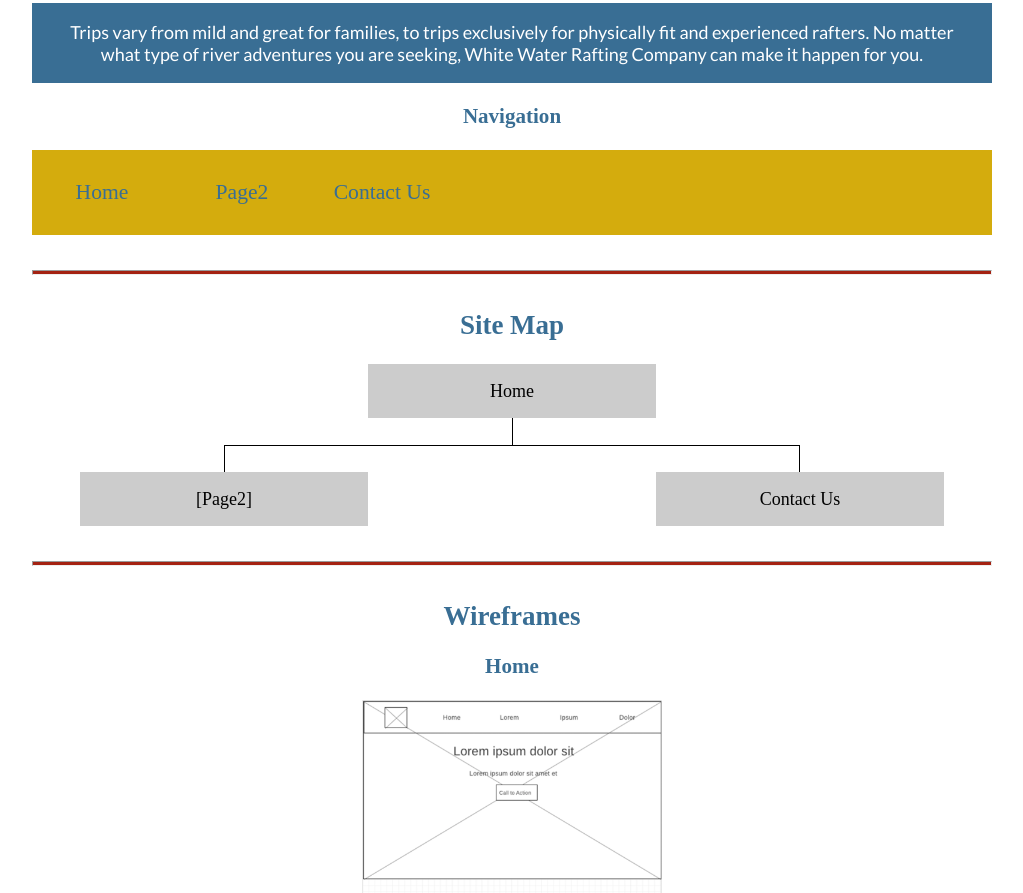
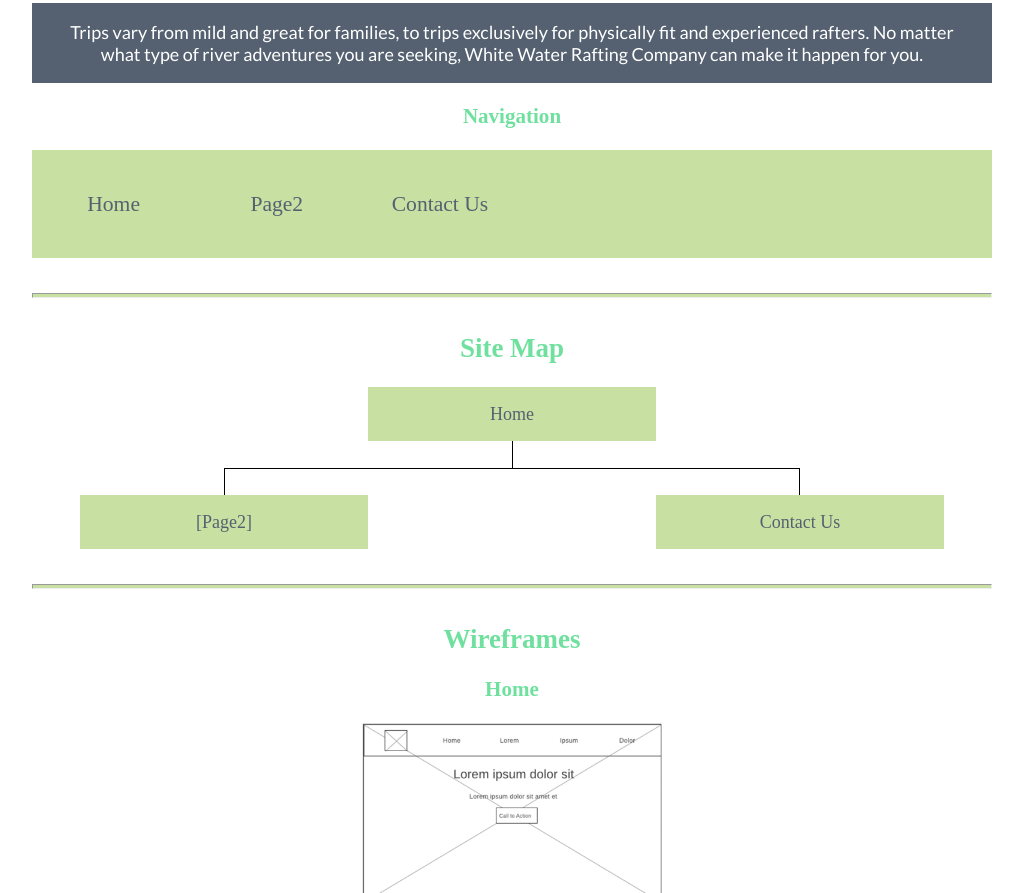
Before and after one commit to cammcdonough/wdd130, a plain HTML site: page wwr/site-plan-rafting.html in a window 1280 px wide. Shown: the part 1907-2800 px from the top of the page, without its empty margins (128-1151 px from the left). Drawn offline with Linux system fonts and the light colour scheme; a web font is replaced by a local one.

Commit message:
Update site plan

```diff
--- a/wwr/styles/site-plan-rafting.css
+++ b/wwr/styles/site-plan-rafting.css
@@ -1,34 +1,25 @@
-
-/* if you are using any Google fonts change the font names below to your fonts.
-Any spaces in your font name should be replaced with a +.
-Fonts are separated by a & */
+/* IMPORT FONTS */
 @import url('https://fonts.googleapis.com/css2?family=IM+Fell+French+Canon&family=Lato:ital,wght@0,400;0,700;1,400&display=swap');
 
 :root {
-  /* change the values below to your colors from your palette */
-  --primary-color: #396E94   ;
-  --secondary-color: #E7C24F ;
-  --accent1-color: #A42212;
-  --accent2-color: white;
+  --primary-color: #6fe09e;
+  --secondary-color: #105364;
+  --accent1-color: #c9e0a3;
+  --accent2-color: #556170;
 
-  /* change the values below to your chosen font(s) */
   --heading-font: "IM Fell French Canon";
   --paragraph-font: Lato, Helvetica, sans-serif;
 
-  /* these colors below should be chosen from among your palette colors above */
-  --headline-color-on-white: #396E94;  /* headlines on a white background */
-  --headline-color-on-color: white; /* headlines on a colored background */
-  --paragraph-color-on-white: #396E94; /* paragraph text on a white background */
-  --paragraph-color-on-color: white; /* paragraph text on a colored background */
-  --paragraph-background-color: #396E94  ;
-  --nav-link-color: #396E94;
-  --nav-background-color: #D4AC0D;
+  --headline-color-on-white: var(--primary-color);
+  --headline-color-on-color: white;
+  --paragraph-color-on-white: var(--accent2-color);
+  --paragraph-color-on-color: white;
+  --paragraph-background-color: var(--accent2-color);
+  --nav-link-color: var(--accent2-color);
+  --nav-background-color: var(--accent1-color);
   --nav-hover-link-color: white;
-  --nav-hover-background-color: #396E94;
+  --nav-hover-background-color: var(--secondary-color);
 }
-
-
-/*  Look around below...but DON'T CHANGE ANYTHING! */
 
 body {
   max-width: 960px;
@@ -37,93 +28,109 @@ body {
   font-size: 18px;
   text-align: center;
 }
+
 img {
   display: block;
   margin: 0 auto;
   max-width: 300px;
 }
+
 h1, h2, h3, h4, h5, h6 {
   font-family: var(--heading-font);
   color: var(--headline-color-on-white);
 }
+
 h2 {
   text-align: center;
 }
+
 hr {
   height: 3px;
   margin: 35px 0;
   background: var(--accent1-color);
 }
+
 header {
   padding: 1em;
   text-align: center;
   color: var(--headline-color-on-color);
   background-color: var(--paragraph-background-color);
 }
+
 header > h1, header > h2 {
   color: var(--headline-color-on-color);
 }
+
 p {
   font-family: var(--paragraph-font);
   color: var(--paragraph-color-on-white);
   padding: 1em;
 }
+
 .colors {
   width: 100%;
   min-width: 350px;
   margin: 30px auto;
   text-align: center;
 }
+
 .colors th {
   background-color: #999;
 }
-.colors td{
+
+.colors td {
   width: 25%;
   height: 3em;
 }
+
 .primary {
   background-color: var(--primary-color);
 }
+
 .secondary {
   background-color: var(--secondary-color);
 }
+
 .accent1 {
   background-color: var(--accent1-color);
 }
-.accent2{
+
+.accent2 {
   background-color: var(--accent2-color);
 }
+
 p.colored {
   background-color: var(--paragraph-background-color);
   color: var(--paragraph-color-on-color);
 }
+
 nav {
   background-color: var(--nav-background-color);
   line-height: 3em;
   text-align: center;
   font-size: 1.2em;
-}
-nav  {
   list-style-type: none;
   display: flex;
 }
+
 nav a {
-  padding:1em;
+  padding: 1em;
   min-width: 120px;
   text-decoration: none;
-  padding: 10px;
 }
+
 nav a:link, nav a:visited {
   color: var(--nav-link-color);
 }
+
 nav a:hover {
   color: var(--nav-hover-link-color);
   background-color: var(--nav-hover-background-color);
 }
+
 .sitemap {
   display: grid;
   justify-content: center;
-
   grid-template-columns: repeat(6, 15%);
   grid-template-rows: 3em 1.5em 1.5em 3em;
   grid-template-areas: ". . home home . ."
@@ -131,35 +138,53 @@ nav a:hover {
     ". left left right right ."
     "page2 page2 . . page3 page3";
 }
+
 .sitemap > div {
   text-align: center;
 }
+
 .sm-home {
   grid-area: home;
-  background-color: #ccc;
+  background-color: var(--accent1-color);
   line-height: 3em;
+  color: var(--accent2-color);
 }
+
 .sm-page2 {
   grid-area: page2;
-  background-color: #ccc;
+  background-color: var(--accent1-color);
   line-height: 3em;
+  color: var(--accent2-color);
 }
+
 .sm-page3 {
   grid-area: page3;
-  background-color: #ccc;
+  background-color: var(--accent1-color);
   line-height: 3em;
+  color: var(--accent2-color);
 }
+
 .top {
   grid-area: top;
   border-left: 1px solid;
 }
+
 .left {
   grid-area: left;
   border-top: 1px solid;
   border-left: 1px solid;
 }
+
 .right {
   grid-area: right;
   border-top: 1px solid;
   border-right: 1px solid;
 }
+
+/* Ensure accent2 cell is styled */
+.colors td.accent2::before {
+  content: "[#556170]";
+  display: inline-block;
+  color: white;
+  font-size: 0.9em;
+}
```
